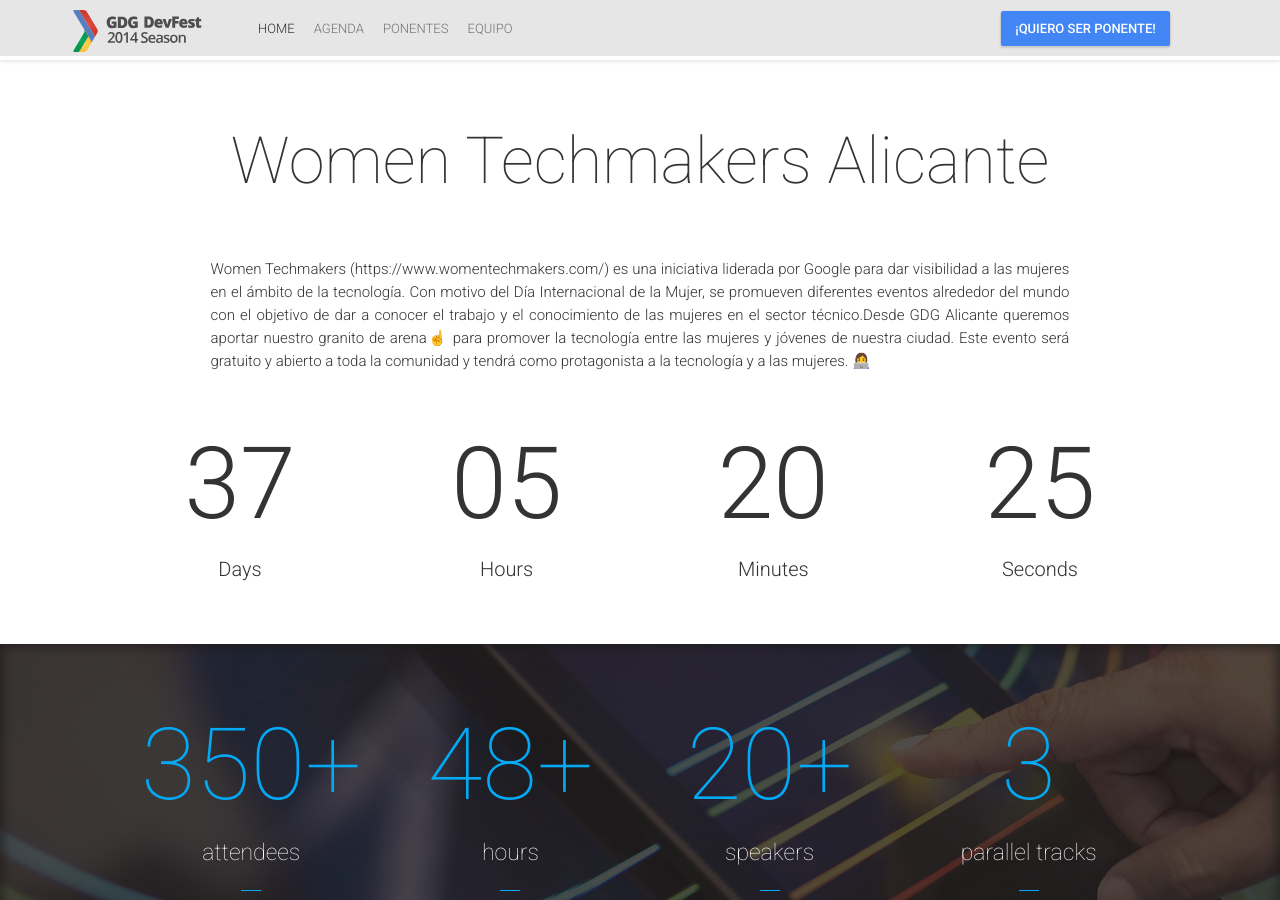
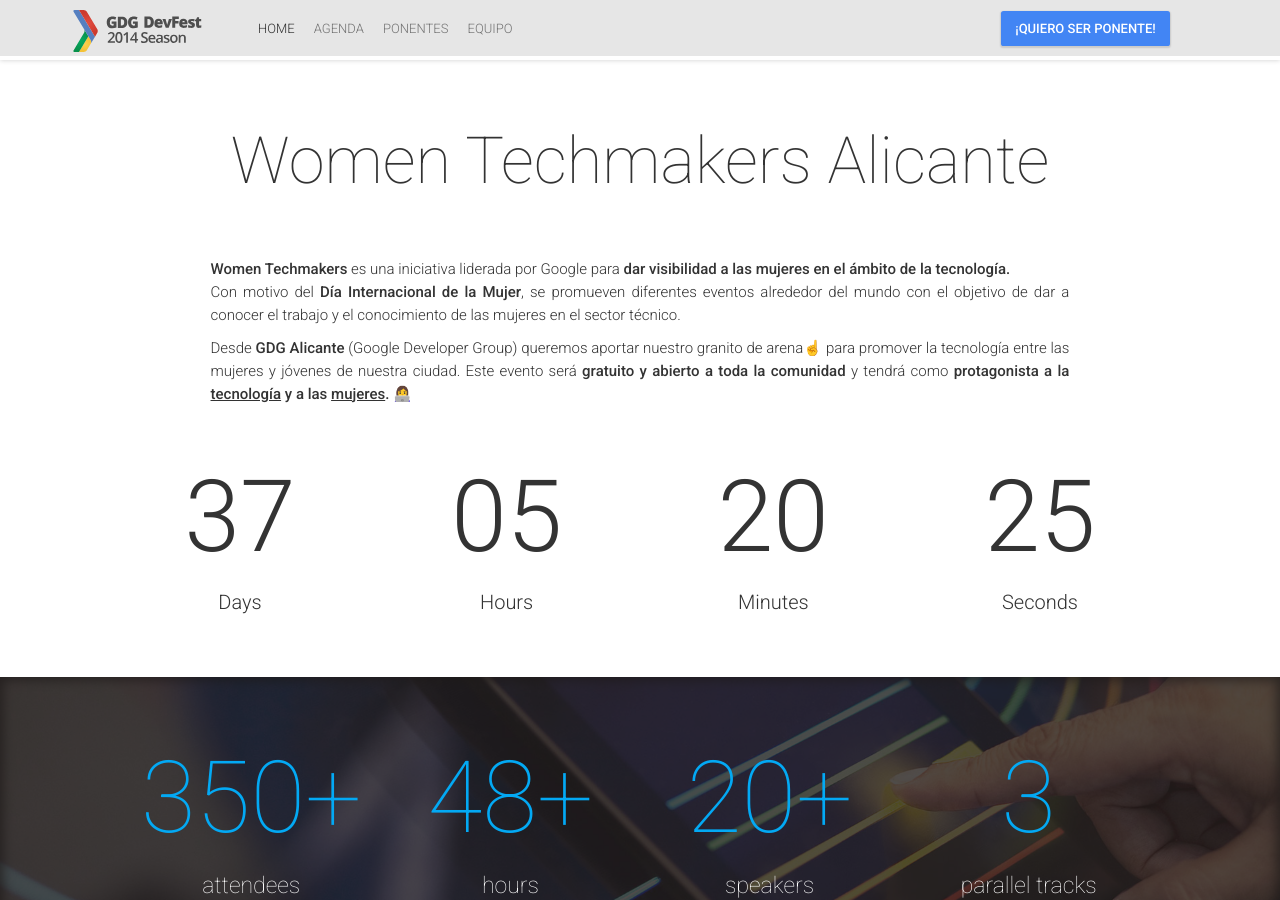
Before and after one commit to wtmalicante/wtmalicante.github.io, a Jekyll site: the page built from index.html, in a window 1280 px wide and 900 px high, scrolled down 844 px. Built offline with Jekyll 4.4.1, drawn with Linux system fonts in a browser that asks for light colours; nearby versions of some CDN libraries; comment, search, counter and statistics services are not loaded.

Commit message:
Update _config.yml

```diff
--- a/_config.yml
+++ b/_config.yml
@@ -51,7 +51,7 @@
 
 # Hero Block
 heroImage: "hero.jpg"
-heroTitle: "WTM Alicante 2018 <typeout>"
+heroTitle: "WTM Alicante 2018 <br/> <typeout>"
 eventDate: "Sábado 14 de Abril"
 typeoutTextValues: '"", "Tecnología", "Mujeres", "Makers", "IWD"'
 typeoutFallback: "Season"
@@ -61,7 +61,7 @@
 # About Block
 aboutTitle: "Women Techmakers Alicante"
 aboutBlock:
-- {title: "Conference", text: "Women Techmakers (https://www.womentechmakers.com/) es una iniciativa liderada por Google para dar visibilidad a las mujeres en el ámbito de la tecnología. Con motivo del Día Internacional de la Mujer, se promueven diferentes eventos alrededor del mundo con el objetivo de dar a conocer el trabajo y el conocimiento de las mujeres en el sector técnico.Desde GDG Alicante queremos aportar nuestro granito de arena☝ para promover la tecnología entre las mujeres y jóvenes de nuestra ciudad. Este evento será gratuito y abierto a toda la comunidad y tendrá como protagonista a la tecnología y a las mujeres. 👩‍💻 "}
+- {title: "Conference", text: "<b>Women Techmakers</b> es una iniciativa liderada por Google para  <b> dar visibilidad a las mujeres en el ámbito de la tecnología.</b><br/> Con motivo del<b> Día Internacional de la Mujer</b>, se promueven diferentes eventos alrededor del mundo con el objetivo de dar a conocer el trabajo y el conocimiento de las mujeres en el sector técnico.<p>Desde <b> GDG Alicante</b> (Google Developer Group) queremos aportar nuestro granito de arena☝ para promover la tecnología entre las mujeres y jóvenes de nuestra ciudad.</b> Este evento será<b> gratuito y abierto a toda la comunidad </b>y tendrá como <b>protagonista a la <u>tecnología</u> y a las <u>mujeres</u>.</b> 👩‍💻 </p>"}
 # - {title: "Conference", image: "conference.jpg", text: "The biggest Google related event in the country carefully crafted for you by GDG community! Awesome speakers and lots of fun!" }
 # - {title: "Workshops", image: "workshop.jpg", text: "Full-day of workshops, hands-on experience, hacking and debugging. Come and tame your favourite technology!" }
 # - {title: "Hackathon", image: "hackathon.jpg", text: "Full-day freestyle hackathon! Want some real team building on friday? Grab your team and join our hackathon!" }
```
